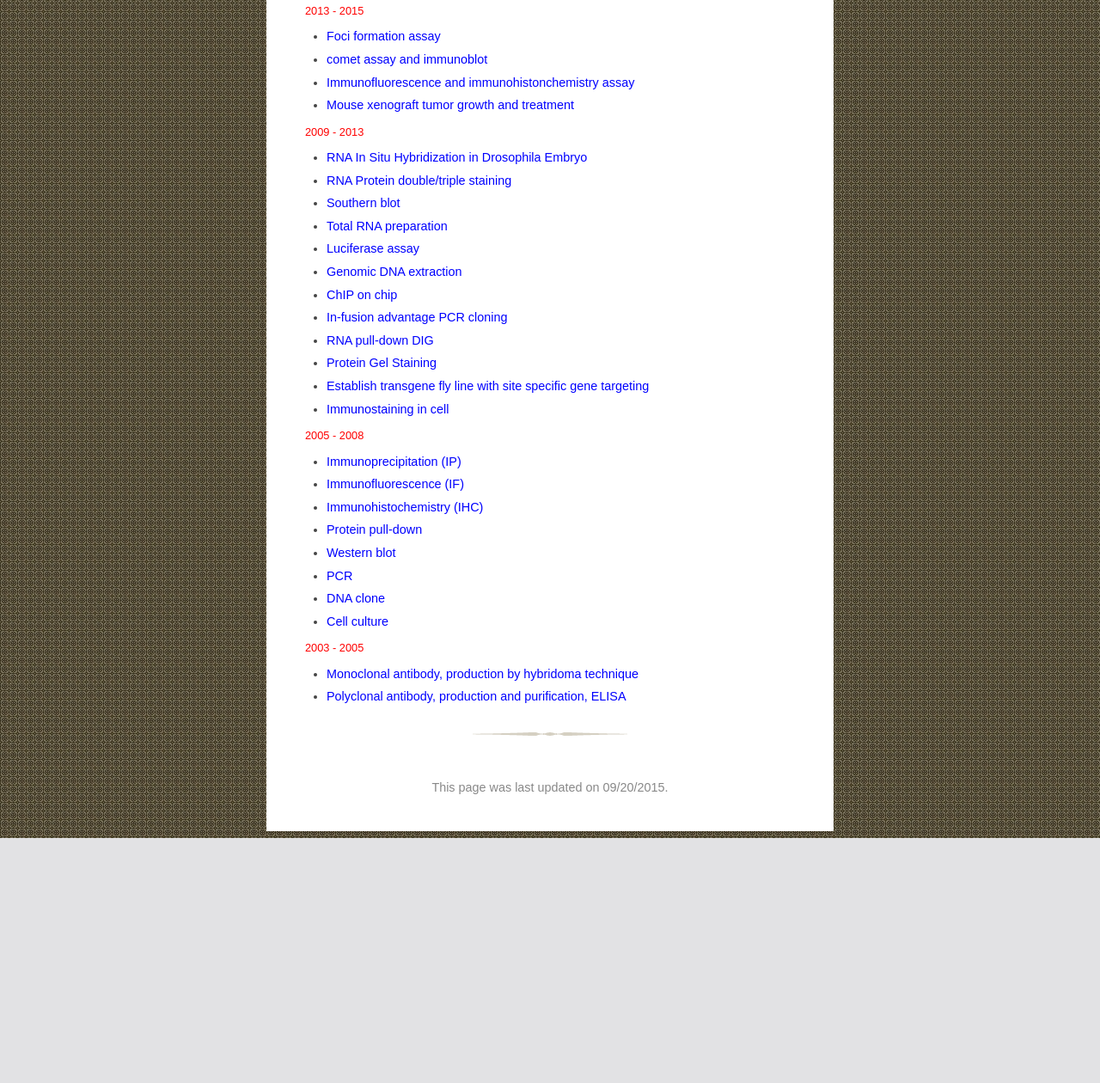
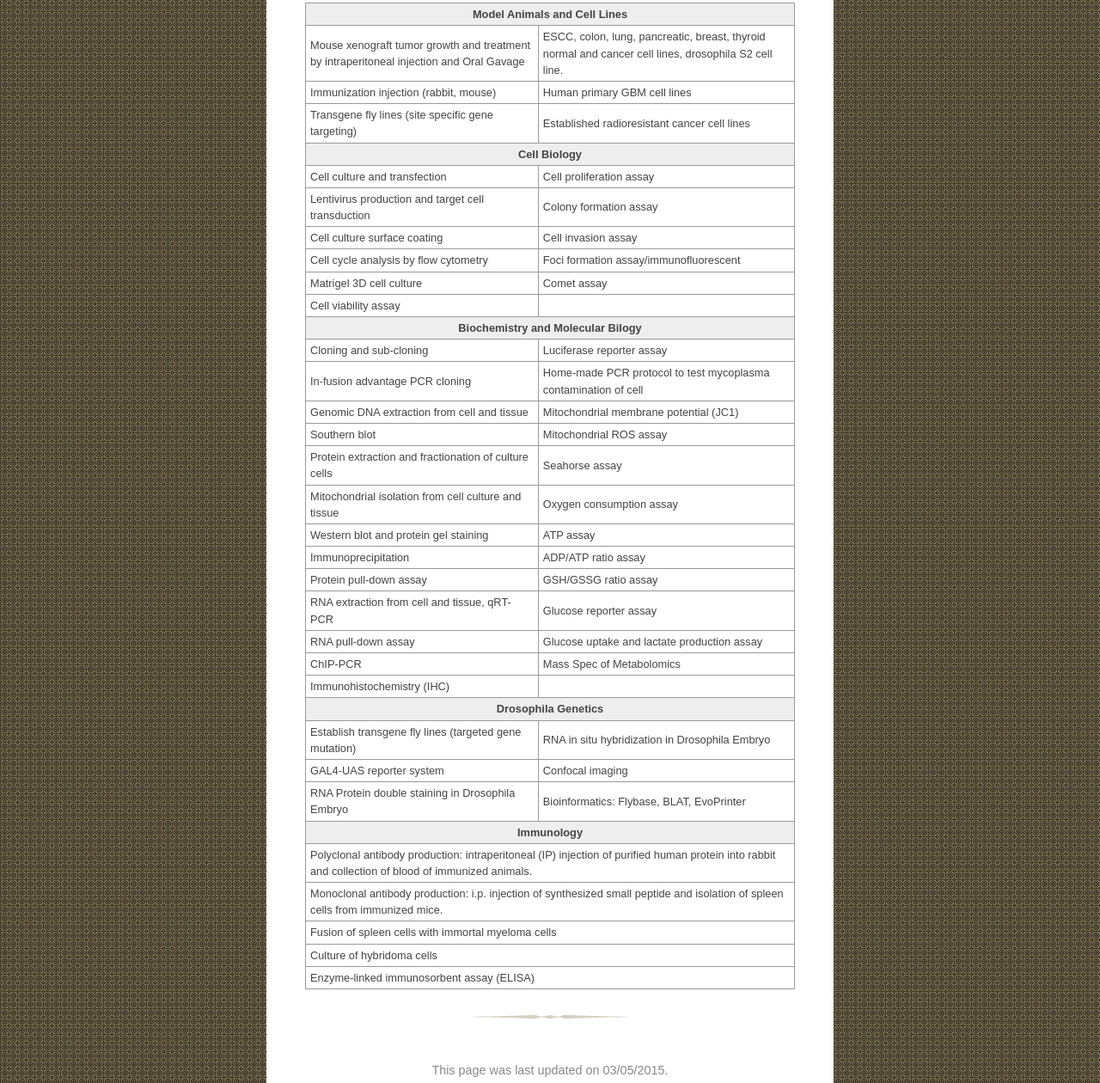
Before and after one commit to liliqin/research, a plain HTML site: page protocols.html in a window 1280 px wide. Shown: the part 177-1437 px from the top of the page at 86% size. Before the commit the page ends 1152 px from the top, so only its background shows below. Drawn offline with Linux system fonts and the light colour scheme.

Commit message:
Skill set table

```diff
--- a/protocols.css
+++ b/protocols.css
@@ -1,6 +1,17 @@
 @charset "utf-8";
 
-#main p.year {
-	color:#f00;
-	font-size:80%;
+table {
+	font-size: 80%;
+	border-collapse: collapse;
 }
+
+table, th, td {
+	border: 1px solid #999;
+	padding: 3px 5px;
+}
+
+th
+{
+	background-color: #eee;
+	text-align: center;
+}
--- a/protocols.html
+++ b/protocols.html
@@ -27,70 +27,134 @@
 	</div>
 </div>
 <div id="main">
-	<p class="year">2013 - 2015</p>
-	<ul>
-		<li><a href="#">Foci formation assay</a></li>
-		<li><a href="#">comet assay and immunoblot</a></li>
-		<li><a href="#">Immunofluorescence and immunohistonchemistry assay</a></li>
-		<li><a href="#">Mouse xenograft tumor growth and treatment</a></li>
-	</ul>
-
-	<p class="year">2009 - 2013</p>
-	<ul>
-		<li><a href="./doc/Whole Mount In Situ Hybridization in Drosophila Embryo.pdf">RNA In Situ Hybridization in Drosophila Embryo</a></li>
-		<li><a href="./doc/RNA protein double staining.pdf">RNA Protein double/triple staining</a></li>
-		<li><a href="./doc/Southern blot.pdf">Southern blot</a></li>
-		<li><a href="./doc/Total RNA preparation.pdf">Total RNA preparation</a></li>
-		<li><a href="./doc/Luc Assay.pdf">Luciferase assay</a></li>
-		<li><a href="./doc/Drosophila genomic DNA extraction.pdf">Genomic DNA extraction</a></li>
-		<li><a href="./doc/ChIP on chip.pdf">ChIP on chip</a></li>
-		<li><a href="./doc/In-fusion advantage PCR cloning.pdf">In-fusion advantage PCR cloning</a></li>
-		<li><a href="./doc/RNA pull-down DIG.pdf">RNA pull-down DIG</a></li>
-		<li><a href="./doc/Protein Gel Staining.pdf">Protein Gel Staining</a></li>
-		<li><a href="./doc/SIRT Protocols.pdf">Establish transgene fly line with site specific gene targeting</a></li>
-		<li><a href="./doc/Staining of cells.pdf">Immunostaining in cell</a></li>
-	</ul>
-
-	<p class="year">2005 - 2008</p>
-	<ul>
-		<li><a href="#">Immunoprecipitation (IP)</a></li>
-		<li><a href="#">Immunofluorescence (IF)</a></li>
-		<li><a href="#">Immunohistochemistry (IHC)</a></li>
-		<li><a href="#">Protein pull-down</a></li>
-		<li><a href="#">Western blot</a></li>
-		<li><a href="#">PCR</a></li>
-		<li><a href="#">DNA clone</a></li>
-		<li><a href="#">Cell culture</a></li>
-	</ul>
-
-	<p class="year">2003 - 2005</p>
-	<ul>
-		<li><a href="#">Monoclonal antibody, production by hybridoma technique</a></li>
-		<li><a href="#">Polyclonal antibody, production and purification, ELISA</a></li>
-	</ul>
-
+	<table>
+		<tr><th colspan="2">Model Animals and Cell Lines</th></tr>
+		<tr>
+			<td>Mouse xenograft tumor growth and treatment by intraperitoneal injection and Oral Gavage</td>
+			<td>ESCC, colon, lung, pancreatic, breast, thyroid normal and cancer cell lines, drosophila S2 cell line.</td>
+		</tr>
+		<tr>
+			<td>Immunization injection (rabbit, mouse)</td>
+			<td>Human primary GBM cell lines</td>
+		</tr>
+		<tr>
+			<td>Transgene fly lines (site specific gene targeting)</td>
+			<td>Established radioresistant cancer cell lines</td>
+		</tr>
+		<tr><th colspan="2">Cell Biology</th></tr>
+		<tr>
+			<td>Cell culture and transfection</td>
+			<td>Cell proliferation assay</td>
+		</tr>
+		<tr>
+			<td>Lentivirus production and target cell transduction</td>
+			<td>Colony formation assay</td>
+		</tr>
+		<tr>
+			<td>Cell culture surface coating</td>
+			<td>Cell invasion assay</td>
+		</tr>
+		<tr>
+			<td>Cell cycle analysis by flow cytometry</td>
+			<td>Foci formation assay/immunofluorescent</td>
+		</tr>
+		<tr>
+			<td>Matrigel 3D cell culture</td>
+			<td>Comet assay</td>
+		</tr>
+		<tr>
+			<td>Cell viability assay</td>
+			<td></td>
+		</tr>
+		<tr><th colspan="2">Biochemistry and Molecular Bilogy</th></tr>
+		<tr>
+			<td>Cloning and sub-cloning</td>
+			<td>Luciferase reporter assay</td>
+		</tr>
+		<tr>
+			<td>In-fusion advantage PCR cloning</td>
+			<td>Home-made PCR protocol to test mycoplasma contamination of cell</td>
+		</tr>
+		<tr>
+			<td>Genomic DNA extraction from cell and tissue</td>
+			<td>Mitochondrial membrane potential (JC1)</td>
+		</tr>
+		<tr>
+			<td>Southern blot</td>
+			<td>Mitochondrial ROS assay</td>
+		</tr>
+		<tr>
+			<td>Protein extraction and fractionation of culture cells</td>
+			<td>Seahorse assay</td>
+		</tr>
+		<tr>
+			<td>Mitochondrial isolation from cell culture and tissue</td>
+			<td>Oxygen consumption assay</td>
+		</tr>
+		<tr>
+			<td>Western blot and protein gel staining</td>
+			<td>ATP assay</td>
+		</tr>
+		<tr>
+			<td>Immunoprecipitation</td>
+			<td>ADP/ATP ratio assay</td>
+		</tr>
+		<tr>
+			<td>Protein pull-down assay</td>
+			<td>GSH/GSSG ratio assay</td>
+		</tr>
+		<tr>
+			<td>RNA extraction from cell and tissue, qRT-PCR</td>
+			<td>Glucose reporter assay</td>
+		</tr>
+		<tr>
+			<td>RNA pull-down assay</td>
+			<td>Glucose uptake and lactate production assay</td>
+		</tr>
+		<tr>
+			<td>ChIP-PCR</td>
+			<td>Mass Spec of Metabolomics</td>
+		</tr>
+		<tr>
+			<td>Immunohistochemistry (IHC)</td>
+			<td></td>
+		</tr>
+		<tr><th colspan="2">Drosophila Genetics</th></tr>
+		<tr>
+			<td>Establish transgene fly lines (targeted gene mutation)</td>
+			<td>RNA in situ hybridization in Drosophila Embryo</td>
+		</tr>
+		<tr>
+			<td>GAL4-UAS reporter system</td>
+			<td>Confocal imaging</td>
+		</tr>
+		<tr>
+			<td>RNA Protein double staining in Drosophila Embryo</td>
+			<td>Bioinformatics: Flybase, BLAT, EvoPrinter</td>
+		</tr>
+		<tr><th colspan="2">Immunology</th></tr>
+		<tr>
+			<td colspan="2">Polyclonal antibody production: intraperitoneal (IP) injection of purified human protein into rabbit and collection of blood of immunized animals.</td>
+		</tr>
+		<tr>
+			<td colspan="2">Monoclonal antibody production: i.p. injection of synthesized small peptide and isolation of spleen cells from immunized mice.</td>
+		</tr>
+		<tr>
+			<td colspan="2">Fusion of spleen cells with immortal myeloma cells</td>
+		</tr>
+		<tr>
+			<td colspan="2">Culture of hybridoma cells</td>
+		</tr>
+		<tr>
+			<td colspan="2">Enzyme-linked immunosorbent assay (ELISA)</td>
+		</tr>
+	</table>
 	<div class="divider">
 		<img src="./images/divider.png">
 	</div>
 </div>
 <div id="footer">
-    <p>This page was last updated on 09/20/2015.</p>
-    <div id="counter">
-        <!-- Start of StatCounter Code for Default Guide -->
-        <script type="text/javascript">
-        var sc_project=4672130;
-        var sc_invisible=0;
-        var sc_security="8b706415";
-        </script>
-        <script type="text/javascript"
-        src="http://www.statcounter.com/counter/counter.js"></script>
-        <noscript><div class="statcounter"><a title="counter for
-        tumblr" href="http://statcounter.com/tumblr/"
-        target="_blank"><img class="statcounter"
-        src="http://c.statcounter.com/4672130/0/8b706415/0/"
-        alt="counter for tumblr"></a></div></noscript>
-        <!-- End of StatCounter Code for Default Guide -->
-    </div>
+    <p>This page was last updated on 03/05/2015.</p>
 </div>
 </div>
 </body>
```
